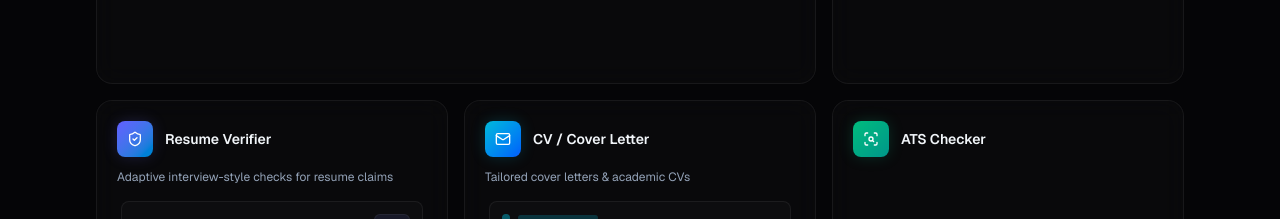
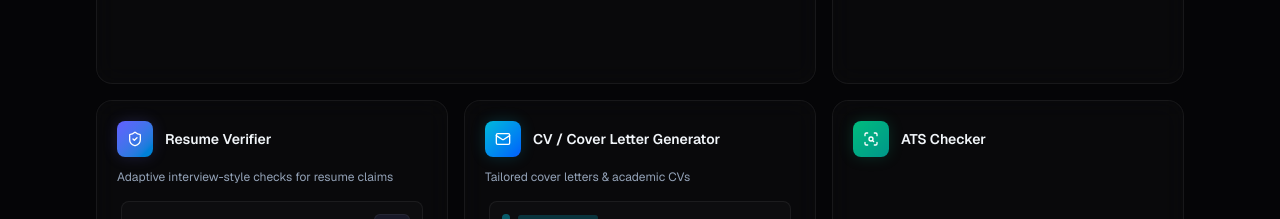
Before and after one commit to ayan70715/career_forge-ai, a Next.js app: page / in a window 1280 px wide. Shown: the part 1000-1219 px from the top of the page. Built offline with nearby package versions, Linux system fonts and the light colour scheme.

Commit message:
Update heading to 'CV / Cover Letter Generator'

```diff
--- a/src/app/page.tsx
+++ b/src/app/page.tsx
@@ -215,7 +215,7 @@ export default function HomePage() {
                     <Mail className="h-4 w-4 text-white" />
                   </div>
                   <h3 className="text-sm font-semibold text-foreground group-hover:text-cyan-400 transition-colors">
-                    CV / Cover Letter
+                    CV / Cover Letter Generator
                   </h3>
                 </div>
                 <p className="text-xs text-muted-foreground mb-3">
```
